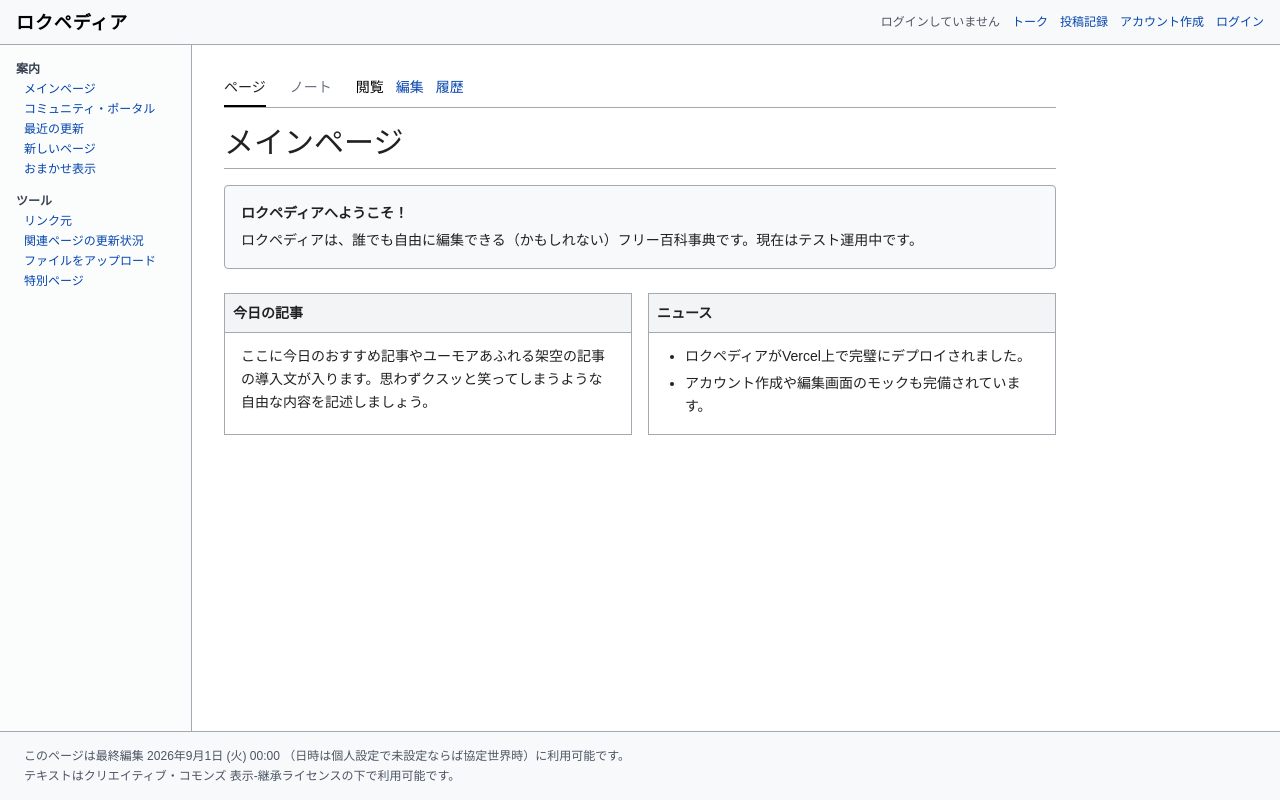
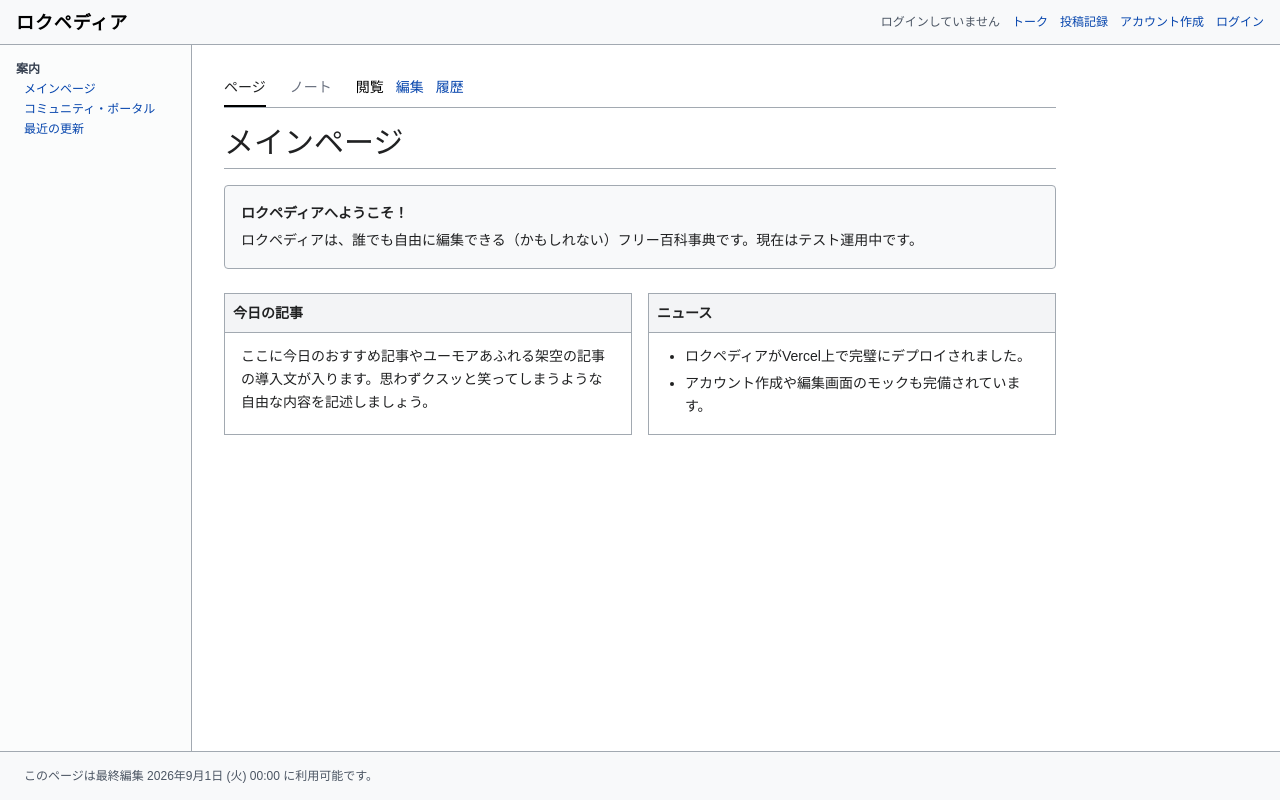
Before and after one commit to kaminoeee/testwik, a Next.js app: page / in a window 1280 px wide. Built offline with nearby package versions, Linux system fonts and the light colour scheme.

Commit message:
Update layout.tsx

```diff
--- a/app/layout.tsx
+++ b/app/layout.tsx
@@ -30,7 +30,6 @@ export default function RootLayout({
           </div>
         </header>
         <div className="flex flex-1">
-          {/* 左サイドバー */}
           <aside className="w-48 border-r border-wikiBorder p-4 text-xs space-y-4 hidden md:block bg-wikiBg/50">
             <div>
               <p className="font-bold text-gray-700 mb-1">案内</p>
@@ -38,30 +37,15 @@ export default function RootLayout({
                 <li><Link href="/">メインページ</Link></li>
                 <li className="cursor-pointer">コミュニティ・ポータル</li>
                 <li className="cursor-pointer">最近の更新</li>
-                <li className="cursor-pointer">新しいページ</li>
-                <li className="cursor-pointer">おまかせ表示</li>
-              </ul>
-            </div>
-            <div>
-              <p className="font-bold text-gray-700 mb-1">ツール</p>
-              <ul className="space-y-1 pl-2 text-wikiLink">
-                <li className="cursor-pointer">リンク元</li>
-                <li className="cursor-pointer">関連ページの更新状況</li>
-                <li className="cursor-pointer">ファイルをアップロード</li>
-                <li className="cursor-pointer">特別ページ</li>
               </ul>
             </div>
           </aside>
-
-          {/* メインエリア */}
           <main className="flex-1 p-6 md:p-8 max-w-4xl">
             {children}
           </main>
         </div>
-
         <footer className="border-t border-wikiBorder bg-wikiBg py-4 px-6 text-xs text-gray-600 text-center md:text-left mt-auto">
-          <p>このページは最終編集 {currentYear}年9月1日 (火) 00:00 （日時は個人設定で未設定ならば協定世界時）に利用可能です。</p>
-          <p className="mt-1">テキストはクリエイティブ・コモンズ 表示-継承ライセンスの下で利用可能です。</p>
+          <p>このページは最終編集 {currentYear}年9月1日 (火) 00:00 に利用可能です。</p>
         </footer>
       </body>
     </html>
```
